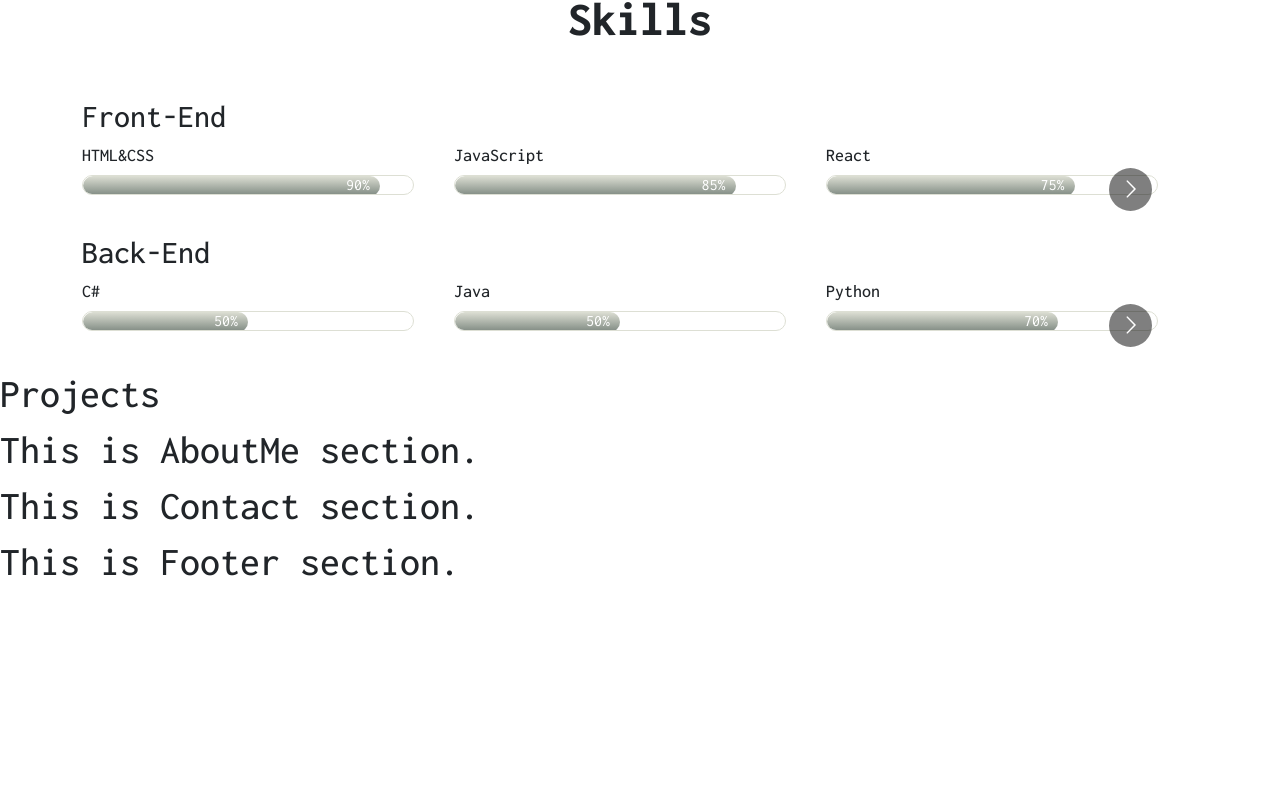
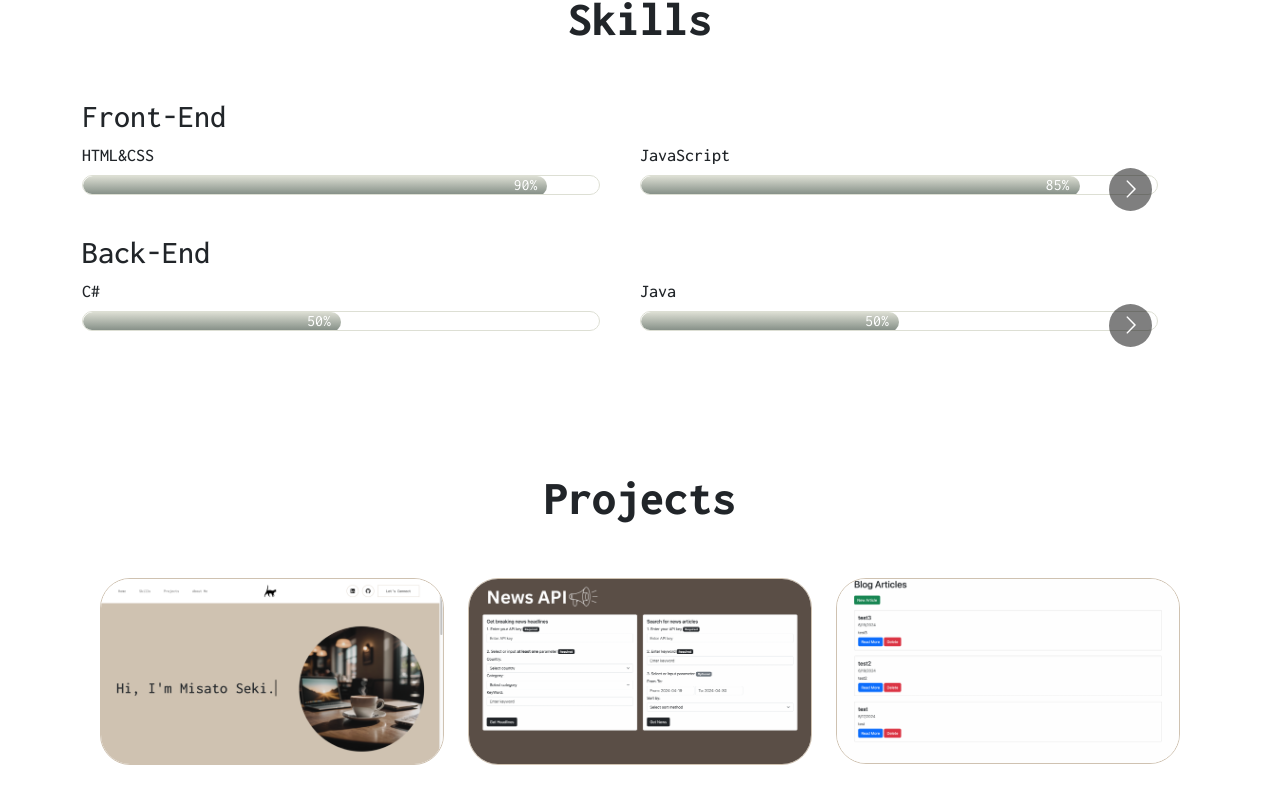
Before and after one commit to Misato-Seki/react-portfolio-website, a React (Create React App) app: page / in a window 1280 px wide. Shown: the part 1184-1971 px from the top of the page. Before the commit the page ends 1778 px from the top, so only its background shows below. Built offline with nearby package versions, Linux system fonts and the light colour scheme.

Commit message:
update: Projects

```diff
--- a/src/App.css
+++ b/src/App.css
@@ -242,8 +242,6 @@
 .skills li {
   margin-bottom: 20px;
   padding-right: 20px;
-  display: flex;
-  flex-direction: column;
 }
 
 .bar {
@@ -283,3 +281,55 @@
     width: 90%;
   }
 } */
+
+/* Projects CSS */
+
+.projects {
+  margin: 100px 100px 0 100px;
+
+}
+
+.projects h1 {
+  font-weight: 700;
+  font-size: 48px;
+  margin-bottom: 50px;
+  text-align: center;
+}
+
+.proj-imgbox {
+  position: relative;
+  border-radius: 30px;
+  border: 1px solid #CFC2B1;
+  overflow: hidden;
+  margin-bottom: 24px;
+}
+
+.proj-imgbox::before {
+  content: "";
+  background: linear-gradient(to right, #AA367C, #4A2FBD);
+  opacity: 0.85;
+  position: absolute;
+  width: 100%;
+  height: 0;
+  transition: 0.4s ease-in-out;
+}
+
+.proj-imgbox:hover::before {
+  height: 100%;
+}
+
+.proj-text {
+  position: absolute;
+  text-align: center;
+  top: 65%;
+  left: 50%;
+  transform: translate(-50%, -50%);
+  transition: 0.5s ease-in-out;
+  opacity: 0;
+  width: 100%;
+}
+
+.proj-imgbox:hover .proj-text {
+  top: 50%;
+  opacity: 1;
+}
--- a/src/components/ProjectCard.js
+++ b/src/components/ProjectCard.js
@@ -1,18 +1,28 @@
-import { Card, Col } from 'react-bootstrap';
+import { Col } from 'react-bootstrap';
 
-function ProjectCard(title, skills, description, github, demo, img) {
-    <Col>
-        <Card style={{ width: '18rem' }}>
-            <Card.Body>
-                <Card.Img variant="top" src={img} />
-                <Card.Title>{title}</Card.Title>
-                <Card.Subtitle className="mb-2 text-muted">{skills}</Card.Subtitle>
-                <Card.Text>{description}</Card.Text>
-                <Card.Link href={github}>Github</Card.Link>
-                <Card.Link href={img}>Demo</Card.Link>
-            </Card.Body>
-        </Card>
-    </Col>
+function ProjectCard({ title, skills, discription, github, demo, img }) {
+    return (
+        <Col xs={12} md={6} xl={4}>
+            <div className='proj-imgbox'>
+                <img src={img} alt={title} />
+                <div className='proj-text'>
+                    <h2>{title}</h2>
+                    <h3>{skills}</h3>
+                    <p>{discription}</p>
+                    <a href={github}>Github</a>
+                    <a href={demo}>Demo</a>
+                </div>
+            </div>
+        </Col>
+
+    )
 }
 
 export { ProjectCard }
+
+// Col
+// xs: < 576 pixels. -> mobile(360-414)
+// sm: ≥ 576 pixels.
+// md: ≥ 768 pixels. -> tablet(768-1024)
+// lg: ≥ 992 pixels.
+// xl: ≥ 1200 pixels. -> laptop(1366-1440), desktop(1440-1920)
--- a/src/components/Projects.js
+++ b/src/components/Projects.js
@@ -1,5 +1,9 @@
 import { ProjectCard } from "./ProjectCard";
 import { Row } from 'react-bootstrap';
+import projectImg1 from '../assets/img/project-portfolio.png';
+import projectImg2 from '../assets/img/project-news.png';
+import projectImg3 from '../assets/img/project-blog.png';
+import projectImg4 from '../assets/img/project-flashcard.png';
 
 
 function Projects() {
@@ -10,7 +14,7 @@
             discription: "This project is my personal portfolio website, designed to showcase my skills, projects, and experiences.",
             github: "https://github.com/Misato-Seki/react-portfolio-website",
             demo: "#",
-            img: '../assets/img/project-portfolio.png',
+            img: projectImg1,
         },
         {
             title: "News Website",
@@ -18,7 +22,7 @@
             discription: "This project is a dynamic news website that aggregates and displays the latest news articles from various sources using an API.",
             github: "https://github.com/Misato-Seki/News-API",
             demo: "https://misato-seki.github.io/News-API/",
-            img: '../assets/img/project-news.png',
+            img: projectImg2,
         },
         {
             title: "Blog Website",
@@ -26,7 +30,7 @@
             discription: "This project is a dynamic news website that aggregates and displays the latest news articles from various sources using an API.",
             github: "https://github.com/Misato-Seki/Portfolio",
             demo: "#",
-            img: '../assets/img/project-blog.png'
+            img: projectImg3,
         },
         {
             title: "Flascard App",
@@ -34,9 +38,10 @@
             discription: "This project is a flashcard app that allows users to add, edit, and delete cards, following a tutorial video found on YouTube.",
             github: "https://github.com/Misato-Seki/FlashCardApp",
             demo: "https://misato-seki.github.io/FlashCardApp/#",
-            img: '../assets/img/project-flashcard.png',
+            img: projectImg4,
         },
     ]
+
     return (
         <div className="projects" id="projects">
             <h1> Projects</h1>
@@ -48,19 +53,10 @@
                                 key={index}
                                 {...project}
                             />
-
-                            // The above code means:
-                            // <ProjectCard
-                            //     title={project.title}
-                            //     description={project.description}
-                            //     imgUrl={project.imgUrl}
-                            // />
-
                         )
                     })
                 }
             </Row>
-
         </div>
     )
 }
--- a/src/components/Skills.js
+++ b/src/components/Skills.js
@@ -9,19 +9,19 @@
         superLargeDesktop: {
             // the naming can be any, depends on you.
             breakpoint: { max: 4000, min: 3000 },
-            items: 4
+            items: 3
         },
         desktop: {
             breakpoint: { max: 3000, min: 1024 },
-            items: 4
+            items: 3
         },
         tablet: {
             breakpoint: { max: 1024, min: 464 },
-            items: 3
+            items: 2
         },
         mobile: {
             breakpoint: { max: 464, min: 0 },
-            items: 2
+            items: 1
         }
     };
     return (
```
